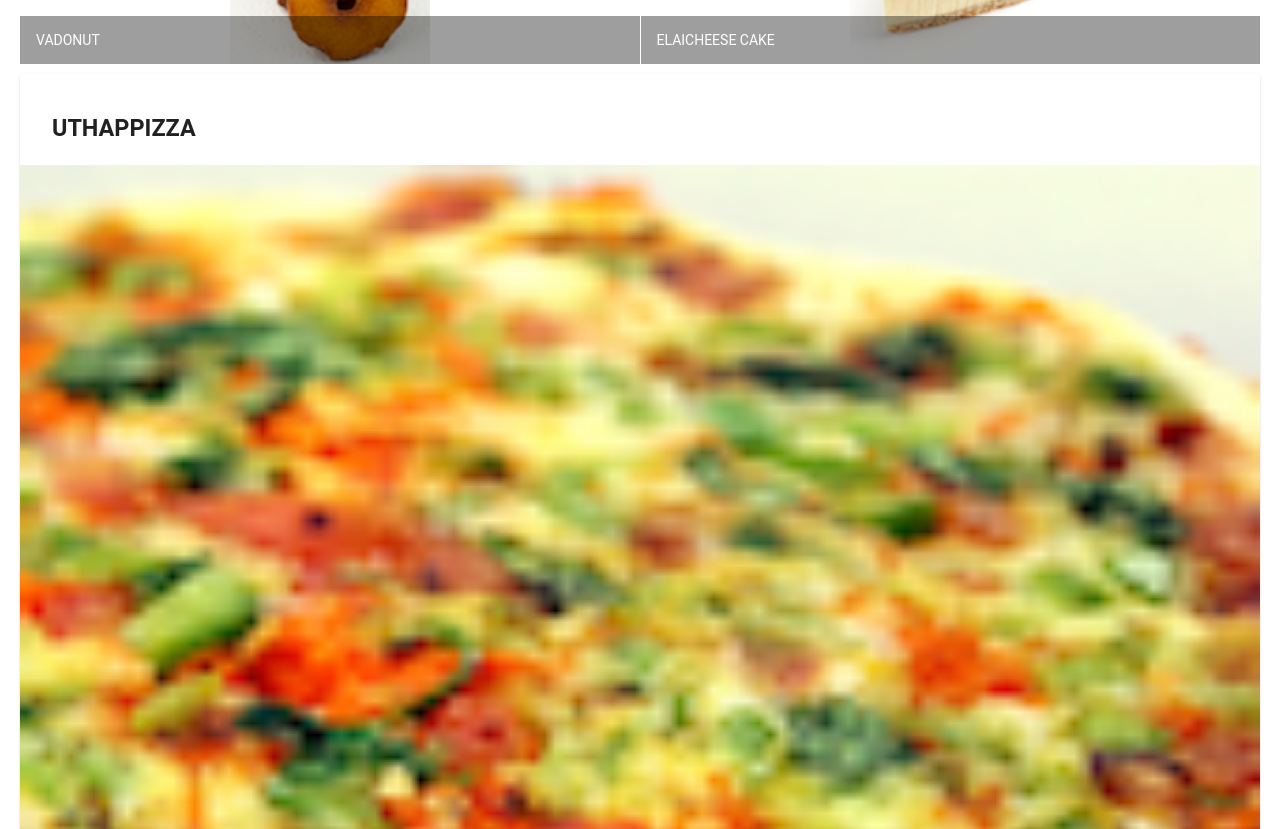
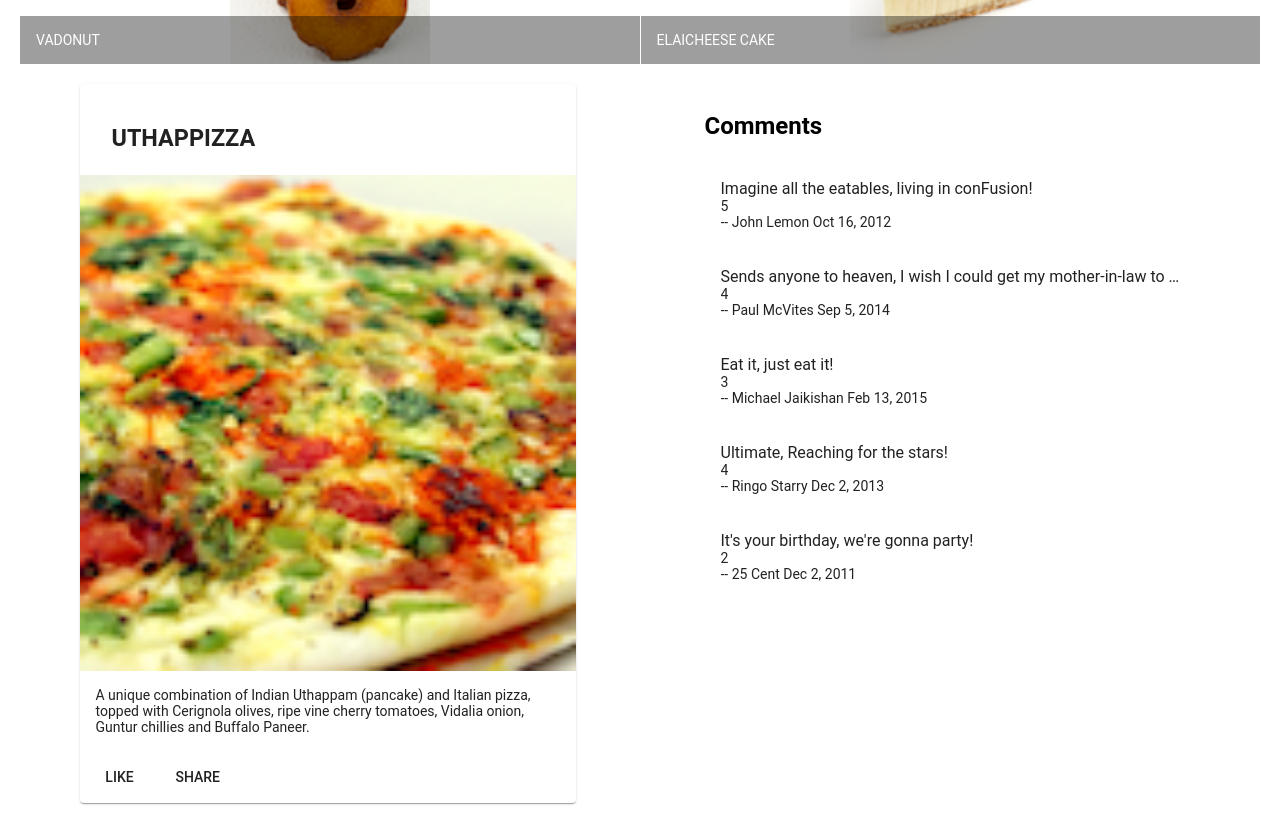
Before and after one commit to Abhijith-tee/Angular, an Angular app: page / in a window 1280 px wide. Shown: the part 500-1329 px from the top of the page. Built offline with nearby package versions, Linux system fonts and the light colour scheme.

Commit message:
assignment 1

```diff
--- a/src/app/app.component.html
+++ b/src/app/app.component.html
@@ -3,3 +3,4 @@
 <mat-toolbar color="primary"> <span>Ristorante Con Fusion</span> </mat-toolbar>
 
 <app-menu></app-menu>
+<app-dishdetail></app-dishdetail>
--- a/src/app/app.module.ts
+++ b/src/app/app.module.ts
@@ -10,14 +10,17 @@
 
 import { AppComponent } from './app.component';
 import { MenuComponent } from './menu/menu.component';
+import { DishdetailComponent } from './dishdetail/dishdetail.component';
 
 import 'hammerjs';
 import { from } from 'rxjs';
 
+
 @NgModule({
   declarations: [
     AppComponent,
-    MenuComponent
+    MenuComponent,
+    DishdetailComponent
   ],
   imports: [
     BrowserModule,
--- /dev/null
+++ b/src/app/dishdetail/dishdetail.component.html
@@ -0,0 +1,41 @@
+<div class="container"
+    fxLayout="row"
+    fxLayout.sm="column"
+    fxLayout.xs="column"
+    fxLayoutAlign.gt-md="space-around center"
+    fxLayoutGap="10px"
+    fxLayoutGap.xs="0">
+
+  <div fxFlex="40"  *ngIf="dish">
+    <mat-card >
+      <mat-card-header>
+        <mat-card-title>
+          <h3>{{dish.name | uppercase}}</h3>
+        </mat-card-title>
+      </mat-card-header>
+      <img mat-card-image src="{{dish.image}}" alt="{{dish.name}}">
+      <mat-card-content>
+        <p>{{dish.description}}</p>
+      </mat-card-content>
+      <mat-card-actions>
+        <button mat-button>LIKE</button>
+        <button mat-button>SHARE</button>
+      </mat-card-actions>
+    </mat-card>
+  </div>
+
+  <div fxFlex="40" fxFlexAlign="start">
+    <mat-list role="list" *ngIf="dish">
+      <h2>Comments</h2>
+      <mat-list-item *ngFor="let item of dish.comments">
+        <p matLine>{{ item.comment }}</p>
+        <p matLine>{{ item.rating }}</p>
+        <p matLine>
+          <span>-- {{ item.author }} </span>
+          <span>{{ item.date | date:local }}</span>
+        </p>
+      </mat-list-item>
+    </mat-list>
+  </div>
+
+</div>
--- /dev/null
+++ b/src/app/dishdetail/dishdetail.component.ts
@@ -0,0 +1,61 @@
+import { Component, OnInit } from '@angular/core';
+
+const DISH = {
+  id: '0',
+  name: 'Uthappizza',
+  image: '/assets/images/uthappizza.png',
+  category: 'mains',
+  featured: true,
+  label: 'Hot',
+  price: '4.99',
+  // tslint:disable-next-line:max-line-length
+  description: 'A unique combination of Indian Uthappam (pancake) and Italian pizza, topped with Cerignola olives, ripe vine cherry tomatoes, Vidalia onion, Guntur chillies and Buffalo Paneer.',
+  comments: [
+       {
+           rating: 5,
+           comment: 'Imagine all the eatables, living in conFusion!',
+           author: 'John Lemon',
+           date: '2012-10-16T17:57:28.556094Z'
+       },
+       {
+           rating: 4,
+           comment: 'Sends anyone to heaven, I wish I could get my mother-in-law to eat it!',
+           author: 'Paul McVites',
+           date: '2014-09-05T17:57:28.556094Z'
+       },
+       {
+           rating: 3,
+           comment: 'Eat it, just eat it!',
+           author: 'Michael Jaikishan',
+           date: '2015-02-13T17:57:28.556094Z'
+       },
+       {
+           rating: 4,
+           comment: 'Ultimate, Reaching for the stars!',
+           author: 'Ringo Starry',
+           date: '2013-12-02T17:57:28.556094Z'
+       },
+       {
+           rating: 2,
+           comment: 'It\'s your birthday, we\'re gonna party!',
+           author: '25 Cent',
+           date: '2011-12-02T17:57:28.556094Z'
+       }
+   ]
+};
+
+@Component({
+  selector: 'app-dishdetail',
+  templateUrl: './dishdetail.component.html',
+  styleUrls: ['./dishdetail.component.scss']
+})
+export class DishdetailComponent implements OnInit {
+
+  dish = DISH;
+
+  constructor() { }
+
+  ngOnInit() {
+  }
+
+}
--- a/src/app/menu/menu.component.html
+++ b/src/app/menu/menu.component.html
@@ -18,25 +18,4 @@
     </mat-grid-list>
   </div>
 
-  <div fxFlex *ngIf="selectedDish">
-    <mat-card>
-
-      <mat-card-header>
-        <mat-card-title>
-          <h3>{{selectedDish.name | uppercase}}</h3>
-        </mat-card-title>
-      </mat-card-header>
-      <img mat-card-image src="{{selectedDish.image}}" alt="{{selectedDish.name}}">
-
-      <mat-card-content>
-        <p>{{selectedDish.description}}</p>
-      </mat-card-content>
-      <mat-card-actions>
-        <button mat-button>LIKE</button>
-        <button mat-button>SHARE</button>
-      </mat-card-actions>
-
-    </mat-card>
-  </div>
-
 </div>
```
Also changed, not shown: src/app/dishdetail/dishdetail.component.scss (added), 1 other file (tests, documents, lock files or other folders).
